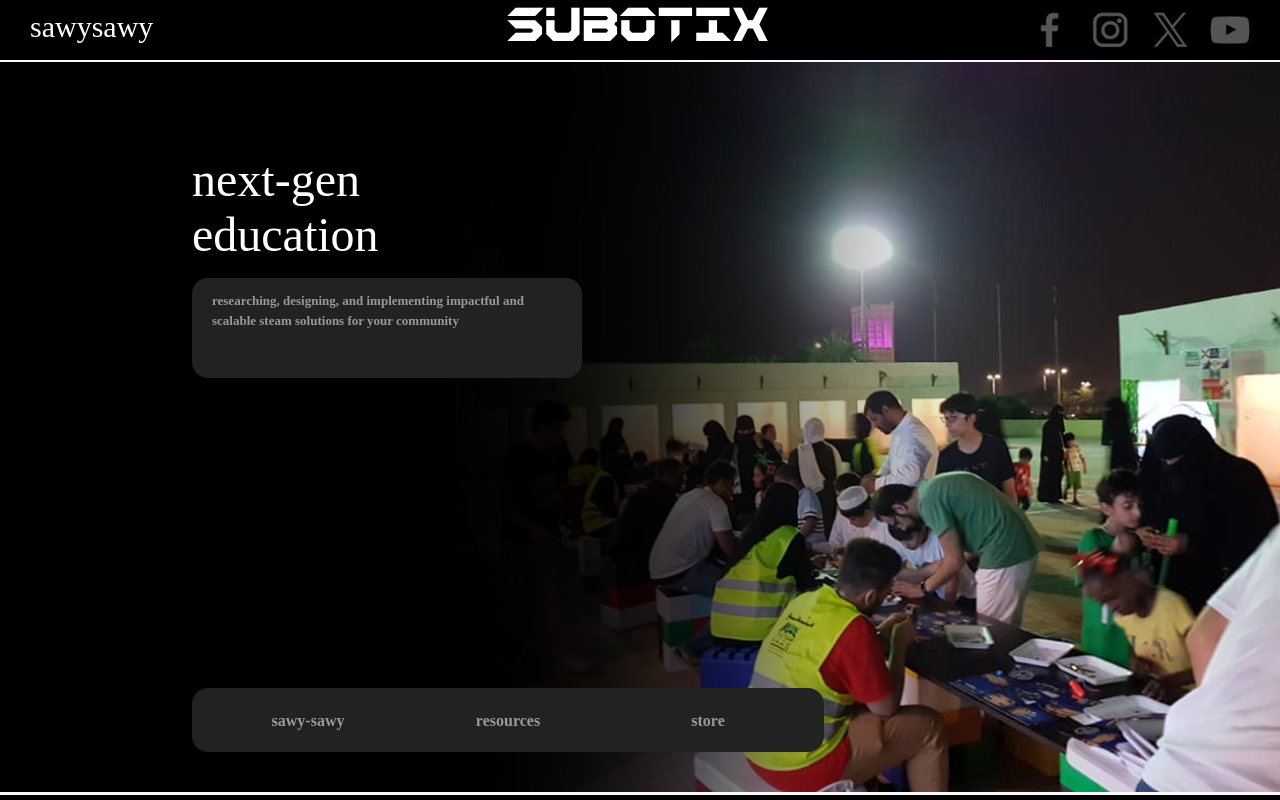
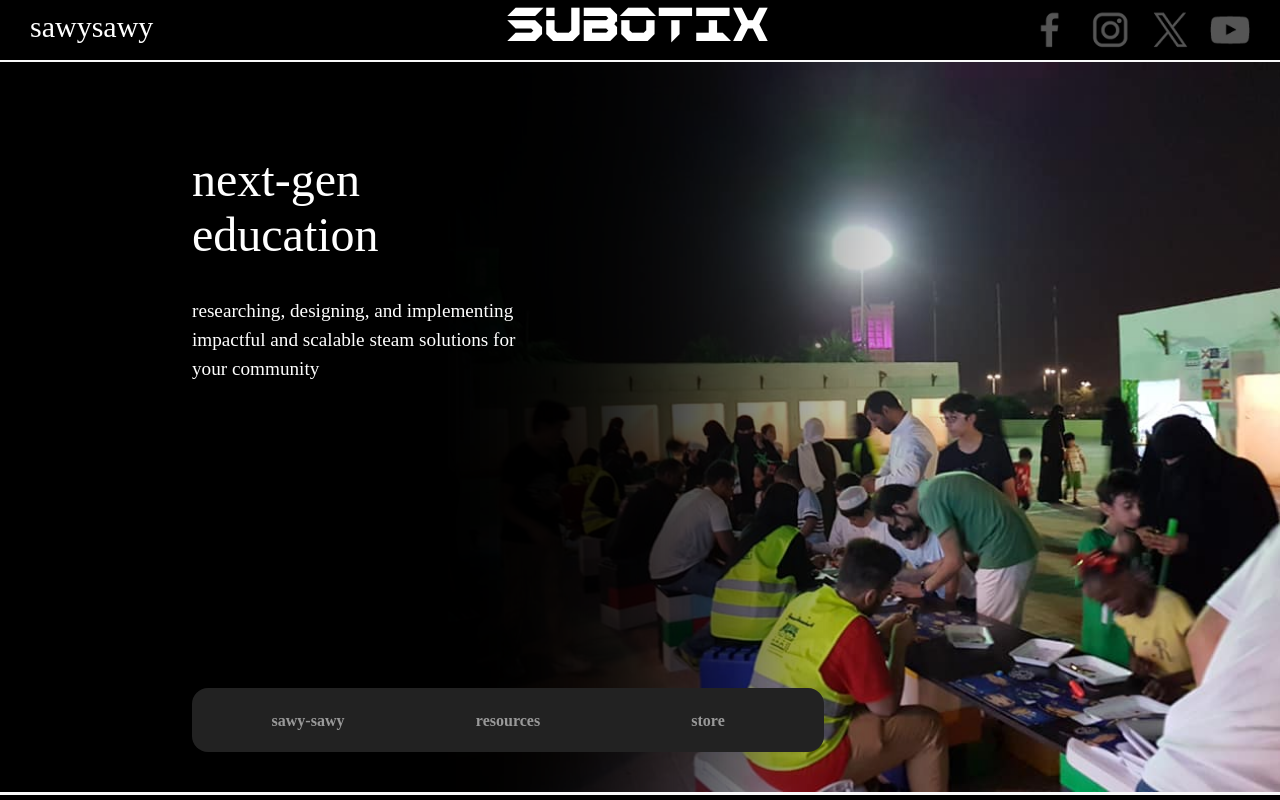
Before and after one commit to Matteo-Y/Subotix_site_legacy, a React (Create React App) app: page / in a window 1280 px wide. Shown: the top 800 px of the page. Built offline with nearby package versions, Linux system fonts and the light colour scheme; a web font is replaced by a local one.

Commit message:
hero paragraph restyle

```diff
--- a/src/modules/Landing.js
+++ b/src/modules/Landing.js
@@ -22,15 +22,15 @@ export default function Landing() {
                     </div>
                     <div id="hero-links-div">
                         <a className="hero-link" href={"#" + SAWY_PATH}>
-                            <img width="110px" src={require("../res/pictures/ui/sawy_wire.png")}/>
+                            <img width="90%" src={require("../res/pictures/ui/sawy_wire.png")}/>
                             sawy-sawy
                         </a>
                         <a className="hero-link" href={"#" + SAWY_PATH + "/downloads"}>
-                            <img width="50px" src={require("../res/pictures/ui/file_wire.png")}/>
+                            <img width="40%" src={require("../res/pictures/ui/file_wire.png")}/>
                             resources
                         </a>
                         <a className="hero-link" href={"#" + STORE_PATH}>
-                            <img width="50px" src={require("../res/pictures/ui/bag_wire.png")}/>
+                            <img width="40%" src={require("../res/pictures/ui/bag_wire.png")}/>
                             store
                         </a>
                     </div>
--- a/src/styles/App.css
+++ b/src/styles/App.css
@@ -392,7 +392,7 @@ button.dropdown-toggle:hover .dropdown-toggle {
   display: flex;
   flex-direction: column;
   color: #999;
-  width: 25%;
+  width: 30%;
   text-align: center;
   margin: auto;
   border-radius: 1em;
@@ -417,12 +417,6 @@ button.dropdown-toggle:hover .dropdown-toggle {
 
 #hero-section:hover #hero-blank {
   transform: scale(1.05);
-}
-#hero-section:hover #hero-paragraph-div {
-  background-color: #f9f9f9;
-}
-#hero-section:hover #hero-paragraph-div p {
-  color: black;
 }
 #hero-section:hover #hero-links-div {
   height: 230px;
@@ -454,17 +448,16 @@ button.dropdown-toggle:hover .dropdown-toggle {
 }
 
 #hero-paragraph-div {
-  background-color: #222;
   height: 80px;
   width: 350px;
-  border-radius: 1em;
-  padding: 0 20px 20px 20px;
   transition: all 0.3s;
 }
 #hero-paragraph-div p {
-  color: #999;
+  color: white;
   font-size: small;
   line-height: 1.5;
+  font-size: 1.2em;
+  font-weight: lighter;
 }
 
 #hero-links-div {
--- a/src/styles/_Landing.scss
+++ b/src/styles/_Landing.scss
@@ -65,7 +65,7 @@
     display: flex;
     flex-direction: column;
     color: $pallette-4;
-    width: 25%;
+    width: 30%;
     text-align: center;
     margin: auto;
     border-radius: 1em;
@@ -91,10 +91,6 @@
 #hero-section:hover {
     #hero-blank {
         transform: scale(1.05);
-    }
-    #hero-paragraph-div {
-        background-color: $pallette-3;
-        p {color: black }
     }
     #hero-links-div {
         height: 230px;
@@ -127,15 +123,14 @@
 }
 
 #hero-paragraph-div {
-    background-color: $pallette-1;
     height: 80px;
     width: 350px;
-    border-radius: 1em;
-    padding: 0 20px 20px 20px;
     p {
-        color: $pallette-4;
+        color: white;
         font-size: small;
         line-height: 1.5;
+        font-size: 1.2em;
+        font-weight: lighter;
     }
     transition: all 0.3s;
 }
```
Also changed, not shown: 1 other file (tests, documents, lock files or other folders).
